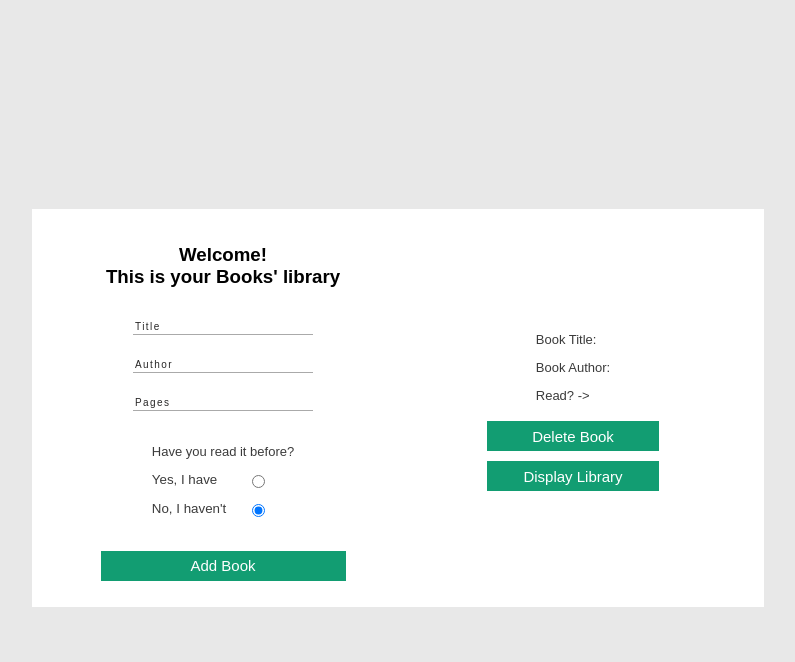
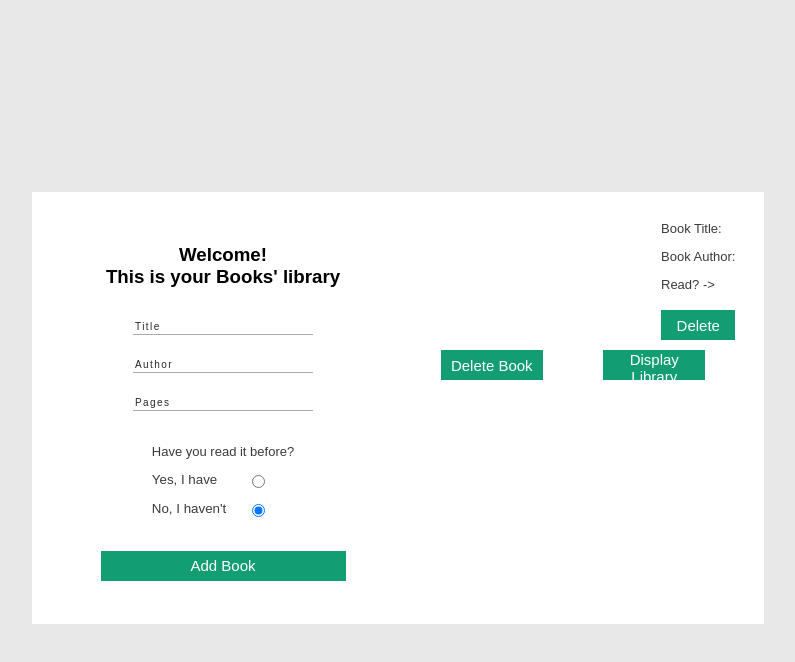
Before and after one commit to YASSINero/bookshelf-project, a plain HTML site: page index.html in a window 1280 px wide. Both pictures are taken after a click on the button "Display Library". Shown: the whole page, without its empty margins (242-1037 px from the left). Drawn offline with Linux system fonts and the light colour scheme.

Commit message:
Added scroll for library display

```diff
--- a/index.html
+++ b/index.html
@@ -17,10 +17,13 @@
 
     <div class="container">
 
-          <div class="btn-wrapper">
-            <button type="button" >Delete Book</button>
-            <button type="button" >Display Library</button>
+          <div class="lib-container">
+            <div class="btn-wrapper">
+              <button type="button" >Delete Book</button>
+              <button type="button" >Display Library</button>
+            </div>
           </div>
+
 
         <div class="form">
             <h3>Welcome!<br>This is your Books' library</h3>
--- a/scripts/main.mjs
+++ b/scripts/main.mjs
@@ -35,17 +35,19 @@ form.addEventListener('submit', (e) => {
 //=============----------------Display/Delete Section----------------=============
 
 const displayBtns = document.querySelectorAll('.btn-wrapper > button');
-const btnWrapper = document.querySelector('.btn-wrapper');
+const libCtn = document.querySelector('.lib-container');
 
 displayBtns.item(1).addEventListener('click', () => {
 
-    btnWrapper.insertAdjacentElement('afterbegin', Object.assign(
+    libCtn.insertAdjacentElement('afterbegin', Object.assign(
         document.createElement("div"),
         {
             id: 'bookinfo',
             innerHTML: `<p>Book Title: </p>
                         <p>Book Author: </p>
-                        <p>Read? -> </p>`
+                        <p>Read? -> </p>
+                        <button style=\"margin-right: 0; margin-left: 0;\">Delete</button>`
+
                         //${.read}  ${.author}  ${.title}
         }));
 
--- a/styles/main.css
+++ b/styles/main.css
@@ -30,7 +30,7 @@ h3 {
 
 .container {
     width: clamp(50%, 700px, 70%);
-    height: min(400px, auto);
+    height: min(400px, 100%);
     padding: 1em;
     justify-items: center;
     background: white;
@@ -41,30 +41,42 @@ h3 {
     box-shadow: 2px 2px 10px 0 rgba(#000, 0.28);
 }
 
-.btn-wrapper {
+.lib-container {
     grid-area: buttons;
     display: flex;
-    justify-content: center;
-    align-items: center;
+    /* justify-content: center; */
+    align-items: end;
     flex-direction: column;
+    overflow-y: auto;
 
     background: white;
     z-index: 4;
 }
 
+.btn-wrapper {
+  display: flex;
+  flex-direction: row;
+
+  z-index: 4;
+}
+
 button {
     width: 100%;
     height: 30px;
+
     border: 0;
     outline: 0;
     color: white;
+    background: #129D72;
+
     font-size: 15px;
     font-weight: 400;
+    font-family: var(--font);
+
     position: relative;
     margin: 5px 2em;
     z-index: 3;
-    background: #129D72;
-    font-family: var(--font);
+
     cursor: pointer;
 }
 
```
